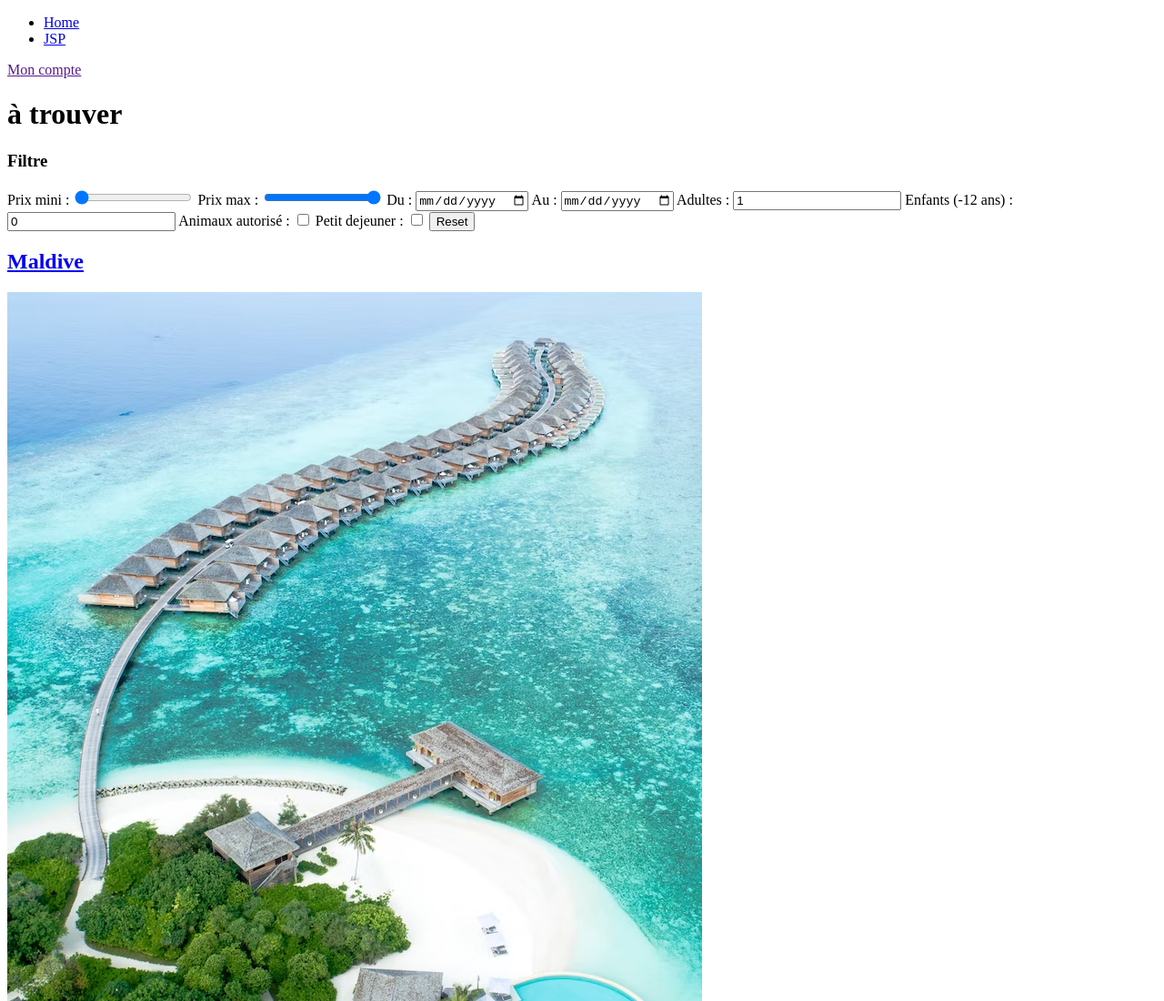
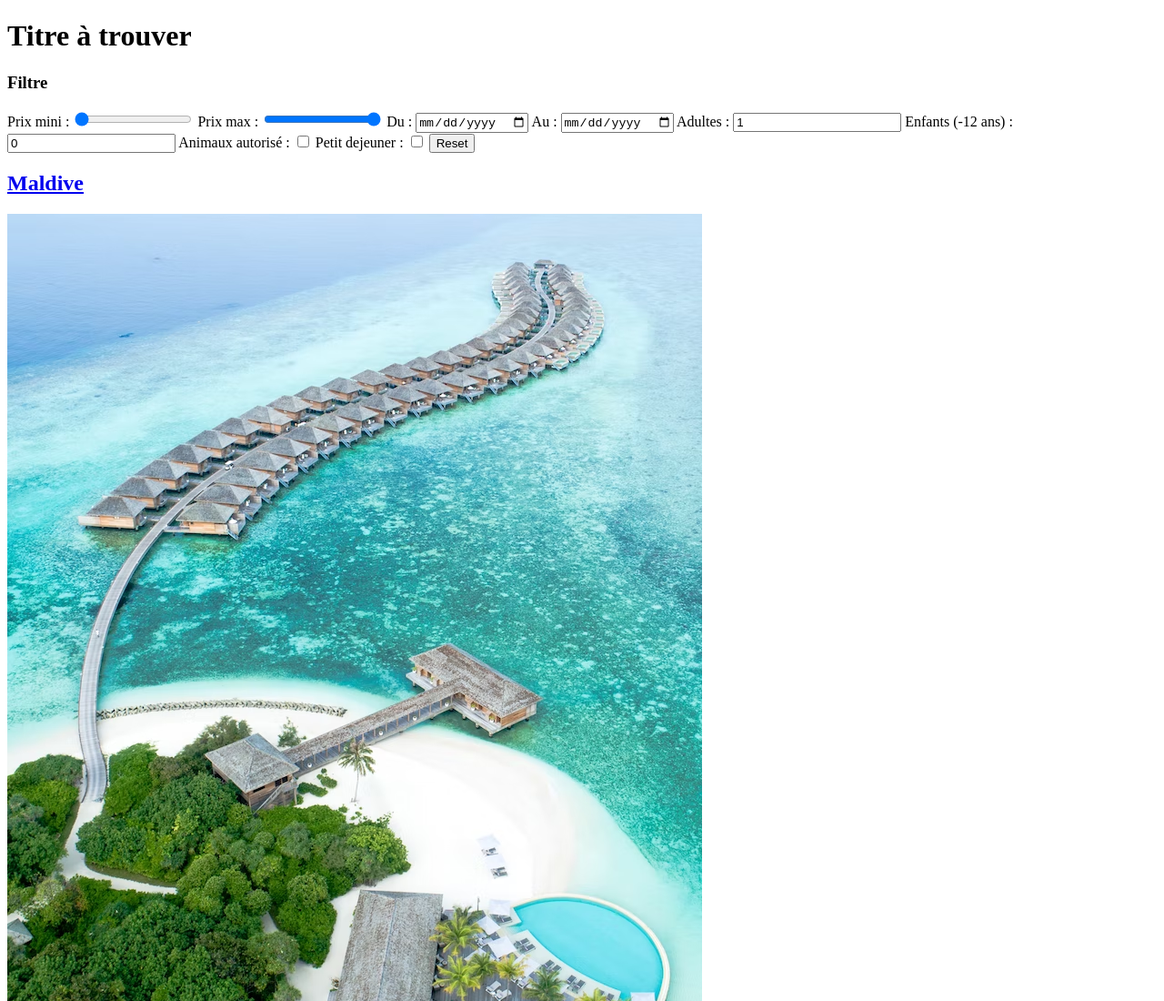
Before and after one commit to daddyornot/MFA-projet-web-CPE, a plain HTML site: page index.html in a window 1280 px wide. Shown: the top 1100 px of the page at 91% size. Drawn offline with Linux system fonts and the light colour scheme.

Commit message:
tentative header

```diff
--- a/index.html
+++ b/index.html
@@ -3,20 +3,14 @@
 <html lang="fr">
     <head>
         <meta charset="UTF-8">
-        <title>à trouver</title>
+        <title>Titre à trouver</title>
     </head>
 
     <body>
-        <header>
-            <nav>
-                <ul>
-                    <li><a href="./index.html">Home</a></li>
-                    <li><a href="assets/img/France/01.avif">JSP</a></li>
-                </ul>
-            </nav>
-            <a href="">Mon compte</a>
-        </header>
-        <h1>à trouver</h1>
+        <!-- TODO : include header-->
+        <div id="header"></div>
+
+        <h1>Titre à trouver</h1>
 
         <!-- Filtre -->
         <form>
```
Also changed, not shown: a-propos.html (+1 -0 lines), header.html (added, +9 -0 lines).
